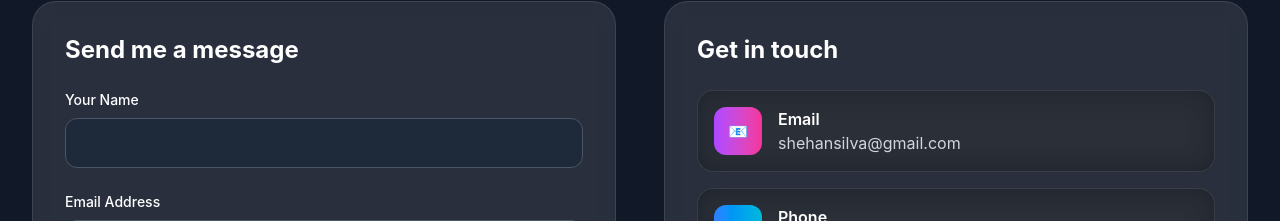
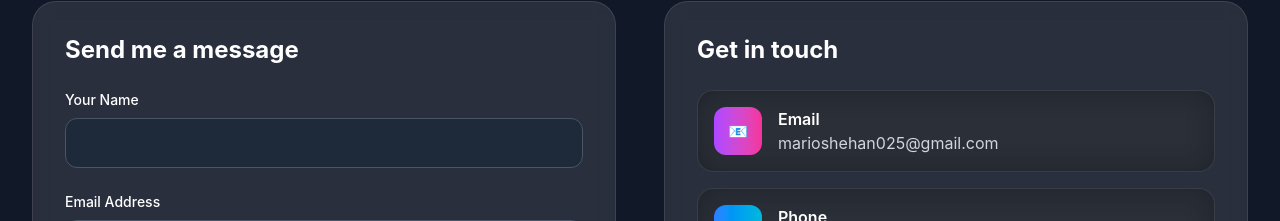
Before and after one commit to MarioShehan22/shehan-silva-portfolio, a React (Vite) app: page / in a window 1280 px wide. Shown: the part 4635-4856 px from the top of the page. Built offline with nearby package versions, Linux system fonts and the light colour scheme.

Commit message:
second commit

```diff
--- a/src/component/ContactSection.tsx
+++ b/src/component/ContactSection.tsx
@@ -57,7 +57,7 @@ function ContactSection() {
                         <div className="glass p-8 rounded-3xl">
                             <h3 className="text-2xl font-bold mb-6">Get in touch</h3>
                             <div className="space-y-4">
-                                <a href="mailto:shehansilva@gmail.com"
+                                <a href="mailto:marioshehan025@gmail.com"
                                    className="flex items-center gap-4 p-4 glass-dark rounded-2xl hover:bg-purple-500 hover:bg-opacity-20 transition-colors">
                                     <div
                                         className="w-12 h-12 bg-gradient-to-r from-purple-500 to-pink-500 rounded-xl flex items-center justify-center">
@@ -65,7 +65,7 @@ function ContactSection() {
                                     </div>
                                     <div>
                                         <div className="font-semibold">Email</div>
-                                        <div className="text-gray-300">shehansilva@gmail.com</div>
+                                        <div className="text-gray-300">marioshehan025@gmail.com</div>
                                     </div>
                                 </a>
                                 <a href="tel:+94123456789"
```
